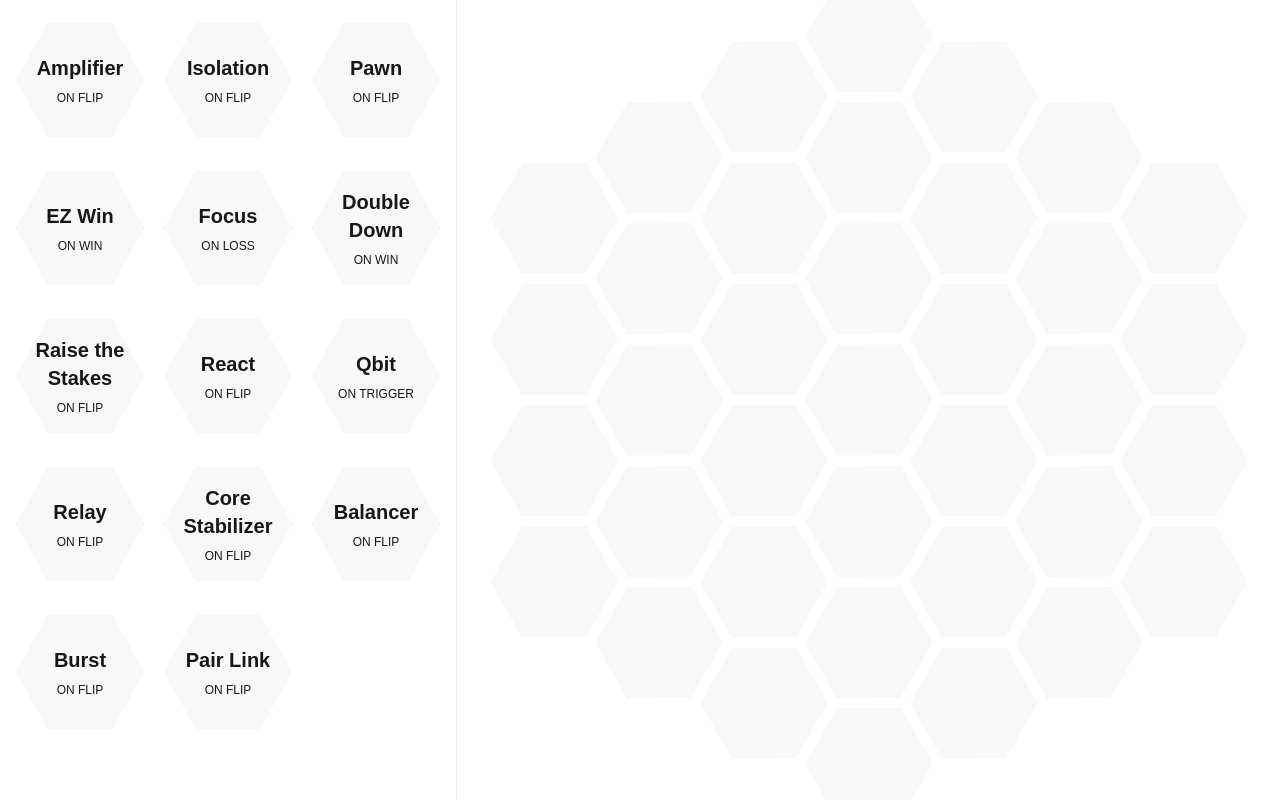
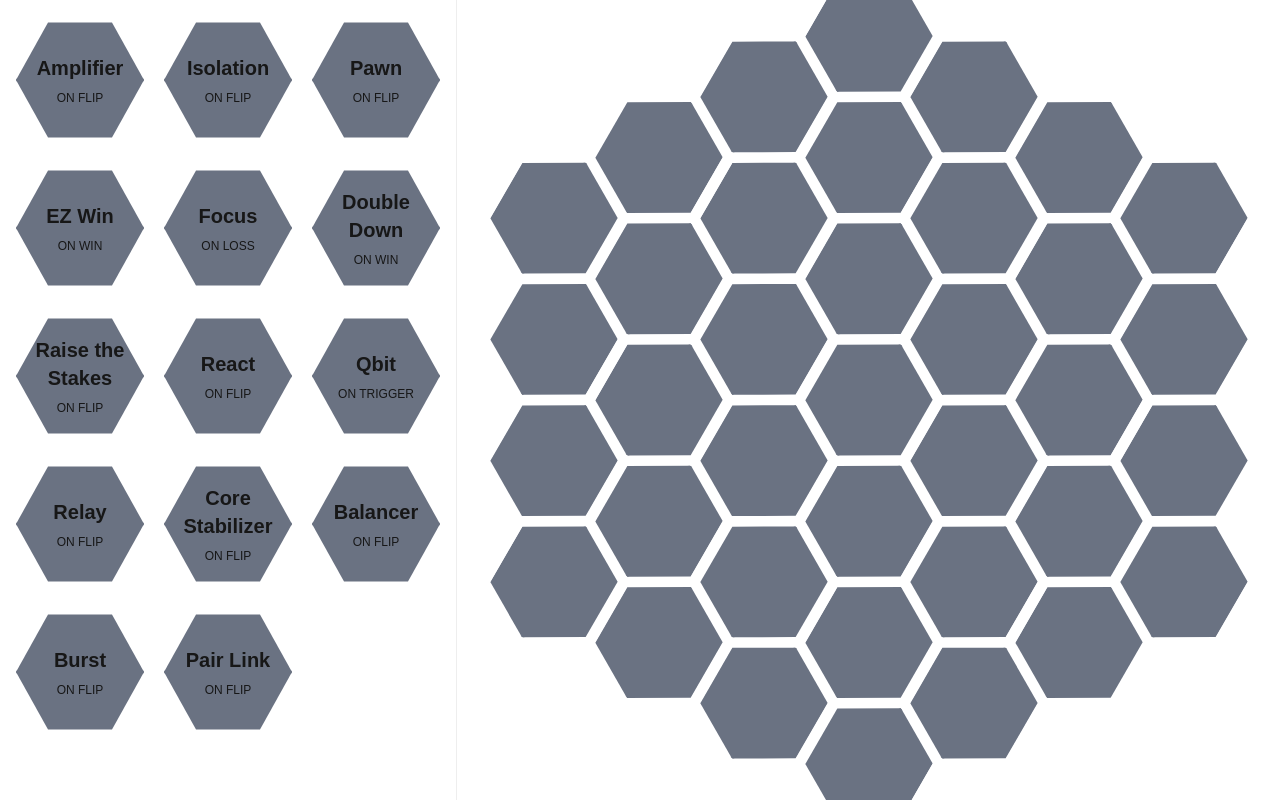
Before and after one commit to phungj/qup-webapp, a Next.js app: page / in a window 1280 px wide. Built offline with nearby package versions, Linux system fonts and the light colour scheme.

Commit message:
Skill styling fixes

```diff
--- /dev/null
+++ b/components/CellContents.tsx
@@ -0,0 +1,14 @@
+import {SkillDef} from "@/src/skills";
+
+type CellContentsProps = {
+    skill: SkillDef;
+};
+
+export default function({skill}: CellContentsProps) {
+    return (
+        <div>
+            <h1 className="font-title text-xl font-bold mb-2">{skill.name}</h1>
+            <h2>{skill.trigger}</h2>
+        </div>
+    )
+}
--- a/components/HexCell.tsx
+++ b/components/HexCell.tsx
@@ -1,4 +1,5 @@
 import {GridCell} from "@/src/skills";
+import CellContents from "@/components/CellContents";
 
 type HexCellProps = {
     q: number,
@@ -31,14 +32,17 @@ export default function HexCell({
                 w-32 h-32
                 flex items-center justify-center
                 text-xs
-                bg-base-200 border border-base-300
+                bg-gray-500 border border-gray-500
                 select-none
+                text-center
             `}
             style={{
                 clipPath: "polygon(50% 0%, 93% 25%, 93% 75%, 50% 100%, 7% 75%, 7% 25%)"
             }}
         >
-            <span className="rotate-330">{cell?.skill.def.name}</span>
+            <div className="rotate-330">
+                {cell ? <CellContents skill={cell.skill.def}/> : null}
+            </div>
         </div>
     );
 }
--- a/components/HexGrid.tsx
+++ b/components/HexGrid.tsx
@@ -24,6 +24,7 @@ function hexToPixel(q: number, r: number) {
     };
 }
 
+// TODO: Look into a better way to draw the heaxgons/do rotation in here and hexcell
 export default function HexGrid({ grid, onDropSkill, onRemoveSkill }: HexGridProps) {
     const cells = generateHexCoords(GRID_RADIUS);
     return (
--- a/components/SkillTile.tsx
+++ b/components/SkillTile.tsx
@@ -1,5 +1,6 @@
 import { SkillDef } from "@/src/skills";
 import {useMemo, useState} from "react";
+import CellContents from "@/components/CellContents";
 
 type HexTileProps = {
     skill: SkillDef;
@@ -53,9 +54,9 @@ export default function SkillTile({ skill }: HexTileProps) {
             {hovered && (
                 <div className="
                     absolute left-full top-1/2 -translate-y-1/2 ml-2
-                    bg-base-100 border border-base-300
                     text-xs px-2 py-1 rounded shadow-lg
                     whitespace-nowrap z-50
+                    bg-white
         ">
                     <p>{skill.description}</p>
                 </div>
@@ -75,7 +76,7 @@ export default function SkillTile({ skill }: HexTileProps) {
             w-32 h-32
             flex flex-col items-center justify-center
             text-center text-xs
-            bg-base-200 border border-base-300
+            bg-gray-500 border border-gray-500
             select-none cursor-grab hover:bg-base-300
         "
                 style={{
@@ -83,8 +84,7 @@ export default function SkillTile({ skill }: HexTileProps) {
                         "polygon(25% 5%, 75% 5%, 100% 50%, 75% 95%, 25% 95%, 0% 50%)"
                 }}
             >
-                <h1 className="font-title text-xl font-bold mb-2">{skill.name}</h1>
-                <h2>{skill.trigger}</h2>
+                <CellContents skill={skill}/>
             </div>
         </div>
     );
--- a/src/skills.ts
+++ b/src/skills.ts
@@ -1,5 +1,5 @@
 import {checkWin, FlipContext} from "@/src/game";
-import {ParsedSkillInstance, SKILL_REGISTRY, SkillParseError} from "@/src/parser";
+import {SKILL_REGISTRY} from "@/src/parser";
 
 
 // TODO: Standardize these types vs enums in coin
```
Also changed, not shown: src/game.ts (+13 -7 lines), components/Skills.tsx (added).
